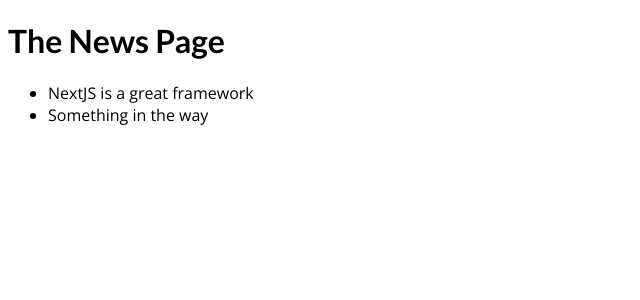
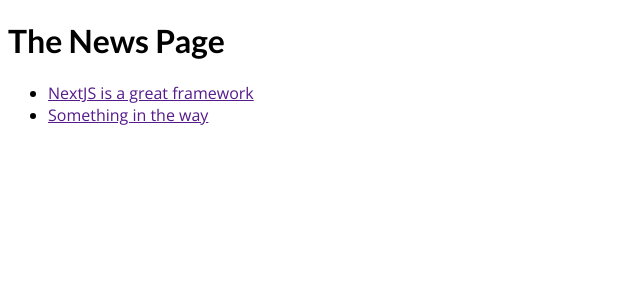
Before and after one commit to KennedyMungai/nextjs-intro, a Next.js app: page /news in a window 1280 px wide. Shown: the top 300 px of the page, without its empty margins (0-640 px from the left). Built offline with nearby package versions, Linux system fonts and the light colour scheme.

Commit message:
Added anchor tags to the list items

```diff
--- a/pages/news/index.js
+++ b/pages/news/index.js
@@ -3,8 +3,16 @@ const newsPage = () =>
   return <>
     <h1>The News Page</h1>
     <ul>
-      <li>NextJS is a great framework</li>
-      <li>Something in the way</li>
+      <li>
+      <a href="">
+        NextJS is a great framework
+      </a>
+      </li>
+      <li>
+      <a href="">
+        Something in the way
+      </a>
+      </li>
     </ul>
   </>
 };
```
